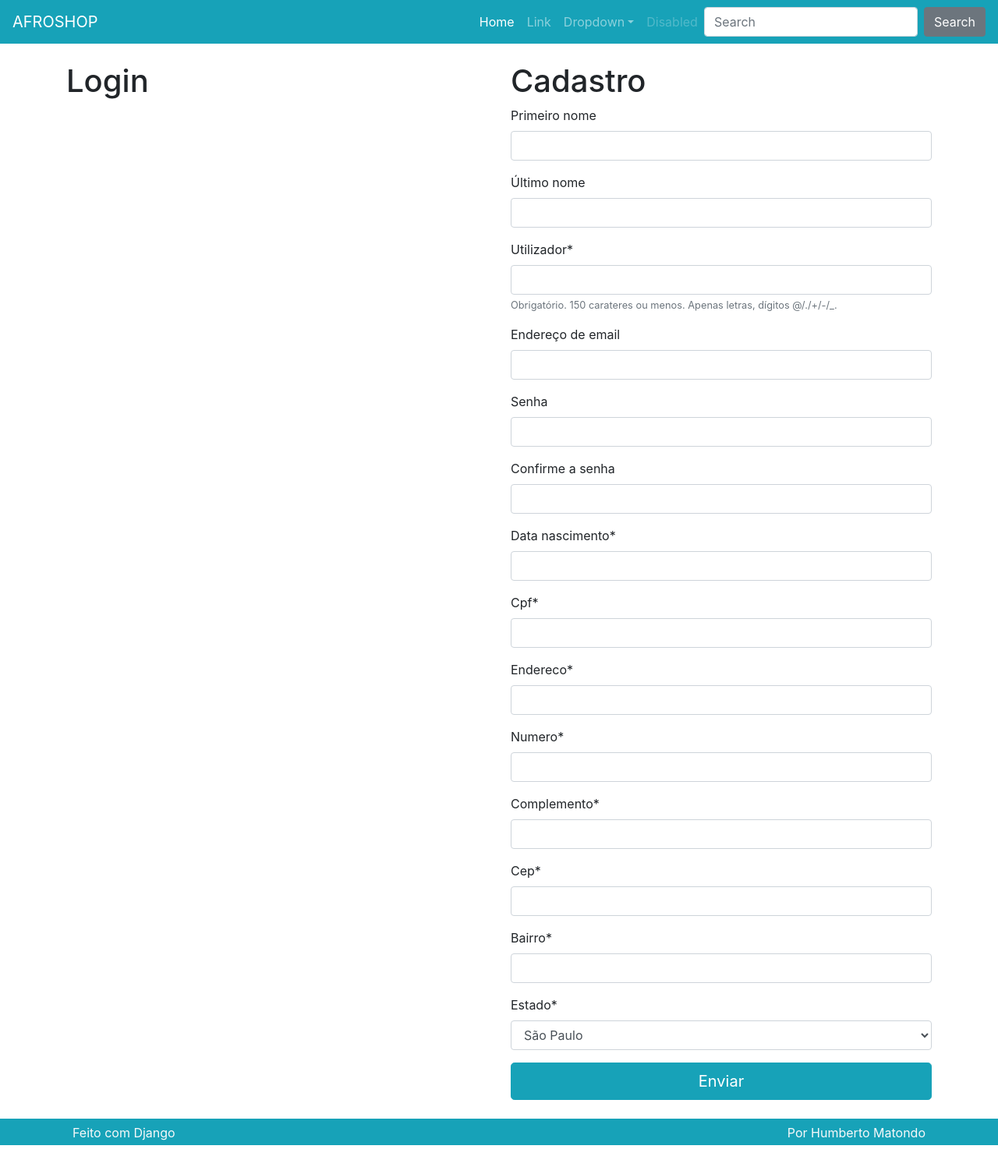
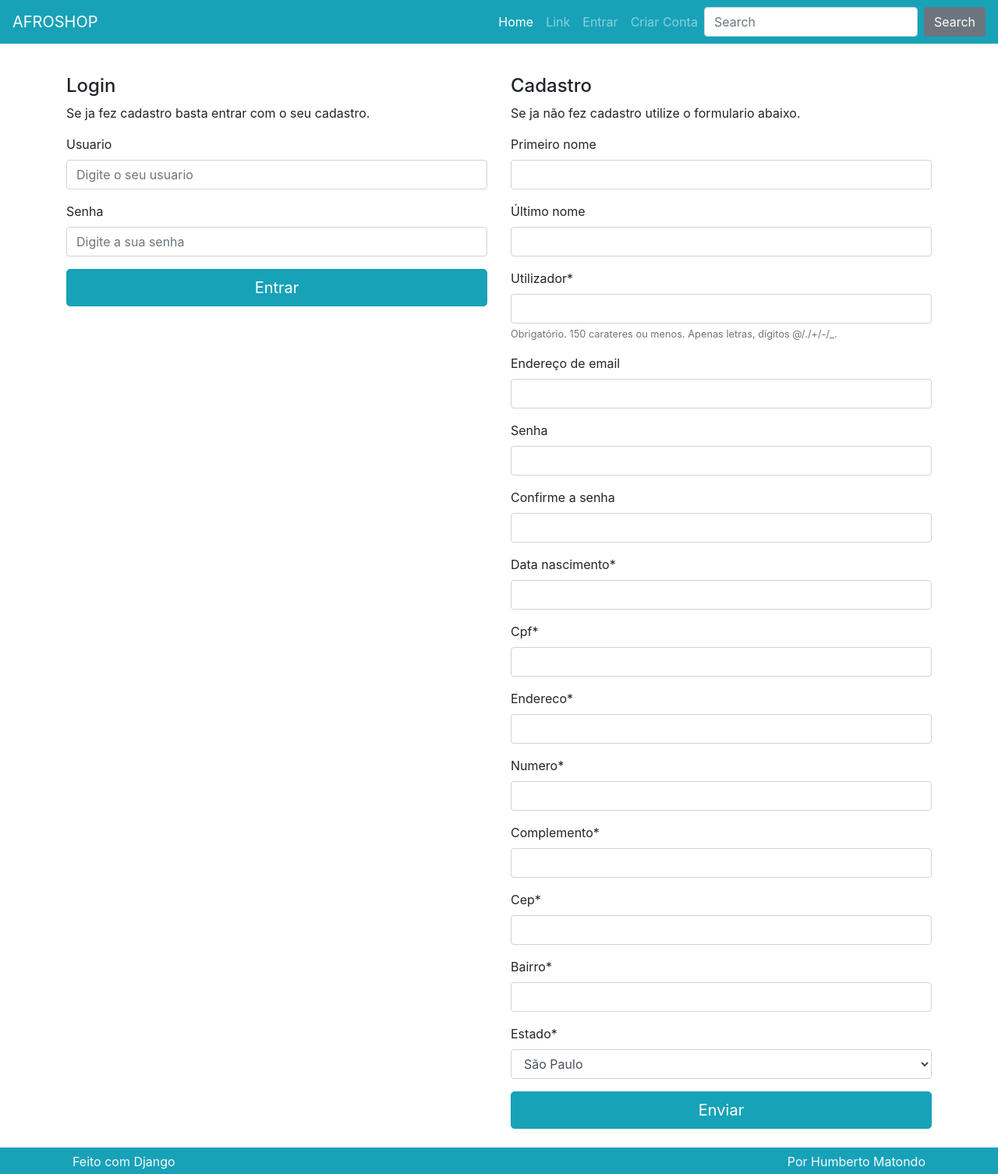
Before and after one commit to Humberto-Matondo/AfroShop, a Django app: page /perfil/ in a window 1280 px wide. Shown: the whole page at 78% size. Before the commit the page ends 1469 px from the top, so only its background shows below. Run offline with Django 4.2, Linux system fonts and the light colour scheme; some libraries are stand-ins or nearby versions.

Commit message:
Criei o login e Logout do usuario

```diff
--- a/perfil/templates/perfil/atualizar.html
+++ b/perfil/templates/perfil/atualizar.html
@@ -1,5 +1,8 @@
 {% extends "perfil/criar.html" %}
 
 {% block titulocadastro %}
-    <h1>Actualizar Dados</h1>
+
+    <h4>Atualizar Cadastro</h4>
+    <p>Utilize o formulario abaixo para actualizar o seus dados.</p>
+
 {% endblock  %}
--- a/perfil/templates/perfil/criar.html
+++ b/perfil/templates/perfil/criar.html
@@ -5,14 +5,31 @@
 
   <div class="row">
       {% if not request.user.is_authenticated %}
-        <div class="col-lg">
-          <h1>Login</h1>
+        <div class="col-lg mt-3">
+          <h4>Login</h4>
+          <p>Se ja fez cadastro basta entrar com o seu cadastro.</p>
+
+          <form metrod = "POST" action= "{% url 'perfil:login' %}">
+            {% csrf_token %}
+            <div class="form-group">
+              <label for="InputUsuario1">Usuario</label>
+              <input type="text" name= "username" class="form-control" id="InputUsuario1" aria-describedby="usuarioHelp" placeholder="Digite o seu usuario">
+            </div>
+            <div class="form-group">
+              <label for="exampleInputPassword1">Senha</label>
+              <input name= "password" type="password" class="form-control" id="exampleInputPassword1" placeholder="Digite a sua senha">
+            </div>
+            <button type="submit" class="btn btn-primary btn-block btn-lg">Entrar</button>
+          </form>
+
         </div>
       {% endif %}
 
-      <div class="col-lg">
+      <div class="col-lg mt-3">
         {% block titulocadastro %}
-          <h1>Cadastro</h1>
+          <h4>Cadastro</h4>
+          <p>Se ja não fez cadastro utilize o formulario abaixo.</p>
+
         {% endblock  %}
         <form action="POST" action="">
           {% csrf_token %}
--- a/perfil/views.py
+++ b/perfil/views.py
@@ -1,8 +1,9 @@
 import copy
 
-from django.contrib.auth import authenticate, login
+from django.contrib import messages
+from django.contrib.auth import authenticate, login, logout
 from django.contrib.auth.models import User
-from django.shortcuts import get_object_or_404, render
+from django.shortcuts import get_object_or_404, redirect, render
 from django.views import View
 from django.views.generic.list import ListView
 
@@ -47,8 +48,7 @@ class BasePerfil(View):
 
 class Criar(BasePerfil):
    def post(self, *args, **kwargs):
-#        if not self.userform.is_valid() or not self.perfilform.is_valid():
-        if not self.userform.is_valid():
+        if not self.userform.is_valid() or not self.perfilform.is_valid():
             return self.renderizar
 
         usermame = self.userform.cleaned_data.get('usermame')
@@ -98,15 +98,58 @@ class Criar(BasePerfil):
 
         self.request.ession['carrinho'] = self.carrinho
         self.request.session.save()
+
+        messages.success(
+            self.request,
+            'Seu cadastro foi criado ou atualizado com sucesso.'
+        )
+        messages.success(
+            self.request,
+            'Login bem sucessido!'
+        )
+
+        return redirect('perfil:criar')
         return self.renderizar
+
+
 
 class Atualizar(View):
     def get(self, *args, **kwargs):
         return
 class Login(View):
-    def get(self, *args, **kwargs):
-        return
+    def post(self, *args, **kwargs):
+        username = self.request.get('username')
+        password = self.request.get('password')
+
+        if not username or not password:
+            messages.error(
+            self.request,
+            'Usuario ou senha invalida'
+            )
+            return redirect('perfil:criar')
+
+        usuario = authenticate(
+            self.request, username = username, password=password
+        )
+        if not usuario:
+            messages.error(
+                self.request,
+                'Usuario ou senha invalida'
+            )
+            return redirect('perfil:criar')
+
+        login(self.request, user= usuario)
+        messages.success(
+            self.request,
+            'Login bem sucessido!'
+        )
+        return redirect('produto:carrinho')
+
 
 class Logout(View):
     def get(self, *args, **kwargs):
-        return
+        carrinho = copy.deepcopy(self.request.session.get('carrinho'))
+        logout(self.request)
+        self.request.session['carrinho'] = carrinho
+        self.request.session.save()
+        return redirect('produto:lista')
--- a/templates/parciais/_nav.html
+++ b/templates/parciais/_nav.html
@@ -1,7 +1,7 @@
 {% load omfilters %}
 
 <nav class="navbar navbar-dark bg-primary navbar-expand-lg">
-  <a class="navbar-brand" href="{% url "produto:lista" %}">AFROSHOP</a>
+  <a class="navbar-brand" href="{% url 'produto:lista' %}">AFROSHOP</a>
   <button class="navbar-toggler" type="button" data-toggle="collapse" data-target="#navbarSupportedContent" aria-controls="navbarSupportedContent" aria-expanded="false" aria-label="Toggle navigation"><span class="navbar-toggler-icon"></span></button>
 
   <div class="collapse navbar-collapse" id="navbarSupportedContent">
@@ -12,23 +12,30 @@
       <li class="nav-item">
         <a class="nav-link" href="#">Link</a>
       </li>
+      {% if request.user.is_authenticated %}
         <li class="nav-item dropdown">
-        <a class="nav-link dropdown-toggle" href="#" id="navbarDropdown" role="button" data-toggle="dropdown" aria-haspopup="true" aria-expanded="false">Dropdown</a>
+          <a class="nav-link dropdown-toggle" href="#" id="navbarDropdown" role="button" data-toggle="dropdown" aria-haspopup="true" aria-expanded="false">Conta</a>
           <div class="dropdown-menu" aria-labelledby="navbarDropdown">
-          <a class="dropdown-item" href="#">Action</a>
-          <a class="dropdown-item" href="#">Another action</a>
-          <div class="dropdown-divider"></div>
-          <a class="dropdown-item" href="#">Something else here</a>
+            <a class="dropdown-item" href="{% url 'perfil:criar' %}">Atualizar</a>
+            <a class="dropdown-item" href="{% url 'perfil:logout' %}">Sair</a>
            </div>
         </li>
+
+      {% else %}
+
         <li class="nav-item">
-        <a class="nav-link disabled" href="#">Disabled</a>
+          <a class="nav-link" href="{% url 'perfil:criar' %}">Entrar</a>
         </li>
+        <li class="nav-item">
+          <a class="nav-link" href="{% url 'perfil:criar' %}">Criar Conta</a>
+        </li>
+      {% endif %}
+
       {% if request.session.carrinho %}
         <li class="nav-item">
           <a class="nav-link nav-cart-link active" href="{% url 'produto:carrinho' %}">
             <span class="nav-cart-text mr-1">Carrinho</span>
-            <span class="nav-cart-count mr-1"><strong>{{ request.session.carrinho |cart_total_quantidade_total_do_carrinho }}x</strong></span>
+            <span class="nav-cart-count mr-1"><strong>{{ request.session.carrinho|cart_total_quantidade_total_do_carrinho }}x</strong></span>
             <span class="nav-cart-icon mr-2"><i class="fas fa-shopping-cart"></i></span>
           </a>
         </li>
```
Lines whose indentation alone changed are shown as unchanged.
